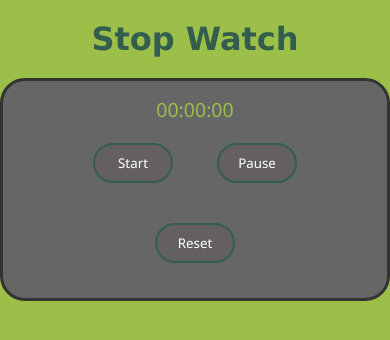
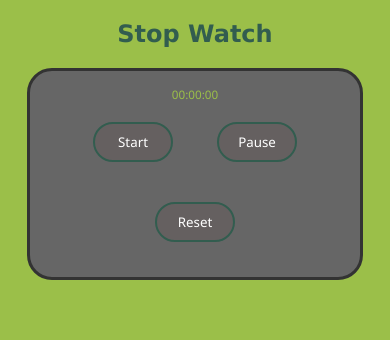
Before and after one commit to sarimbinasif/Stop-Watch, a plain HTML site: page index.html in a window 390 px wide. Drawn offline with Linux system fonts and the light colour scheme.

Commit message:
some changes in CSS

```diff
--- a/styles.css
+++ b/styles.css
@@ -1,18 +1,17 @@
-*{
+* {
     margin: 0;
     padding: 0;
 }
 
-body{
+body {
     background-color: rgb(155, 191, 73);
 }
 
-.heading{
+.heading {
     text-align: center;
     margin: 20px;
     color: rgb(50, 93, 79);
     font-family: 'Lucida Sans', 'Lucida Sans Regular', 'Lucida Grande', 'Lucida Sans Unicode', Geneva, Verdana, sans-serif;
-
 }
 
 .timerButton {
@@ -47,3 +46,18 @@ body{
     margin: 20px auto;
     max-width: 400px;
 }
+
+/* Media Query for smaller screens */
+@media screen and (max-width: 600px) {
+    .heading {
+        font-size: 1.5em;
+    }
+
+    #timeDisplay {
+        font-size: 3vw;
+    }
+
+    #timeContainer {
+        max-width: 300px;
+    }
+}
```
